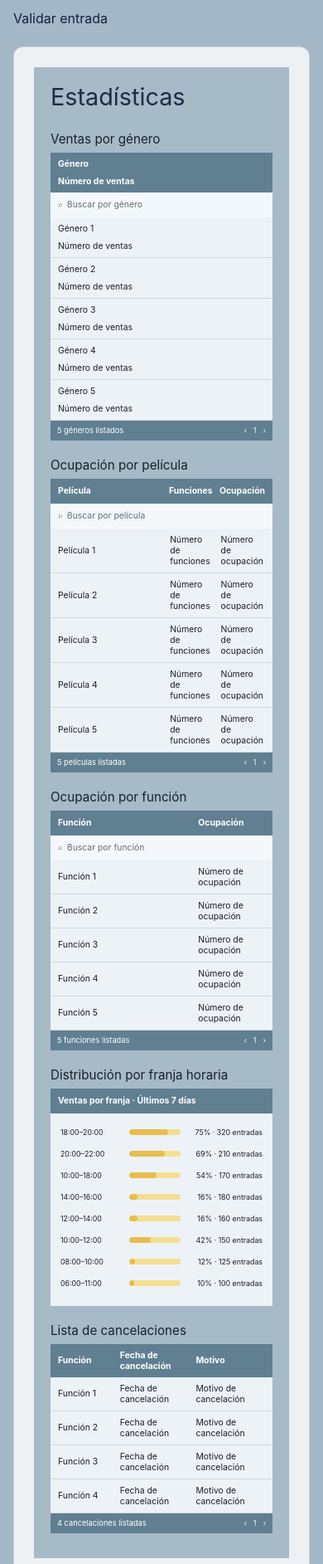
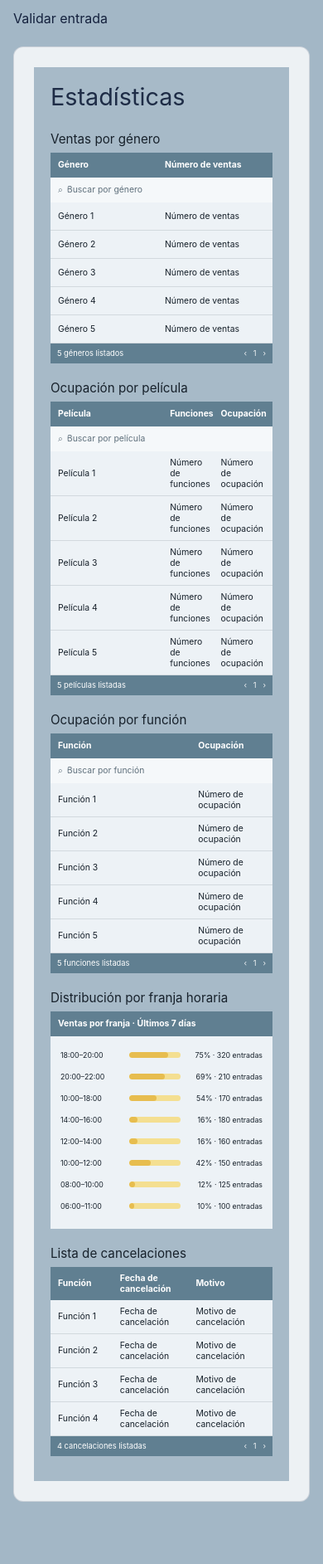
Before and after one commit to Kuperph7/cine-paradiso-web, a Flask app: page /admin/estadisticas in a window 390 px wide. Shown: the part 355-2240 px from the top of the page at 83% size. Run offline with Flask 3, Linux system fonts and the light colour scheme.

Commit message:
modificacion css

```diff
--- a/app/static/css/configuracion.css
+++ b/app/static/css/configuracion.css
@@ -21,7 +21,8 @@
 }
 
 .config-sidebar nav {
-    display: grid;
+    display: flex;
+    flex-direction: column;
     gap: 20px;
 }
 
--- a/app/static/css/estadisticas.css
+++ b/app/static/css/estadisticas.css
@@ -20,14 +20,16 @@
     text-align: center;
 }
 
-.estadisticas-grid {
-    display: grid;
-    grid-template-columns: repeat(2, minmax(0, 1fr));
+.estadisticas-list {
+    display: flex;
+    flex-wrap: wrap;
     align-items: start;
     gap: 18px 14px;
 }
 
 .stat-panel {
+    width: calc((100% - 14px) / 2);
+    flex: 0 0 calc((100% - 14px) / 2);
     min-width: 0;
 }
 
@@ -38,8 +40,8 @@
 }
 
 .stat-genero {
-    grid-column: 1 / -1;
     width: 48%;
+    flex-basis: 48%;
     margin: 0 auto 0;
 }
 
@@ -50,9 +52,15 @@
 
 .stat-table-head,
 .stat-row {
-    display: grid;
+    display: flex;
     align-items: center;
     gap: 8px;
+}
+
+.stat-table-head > *,
+.stat-row > * {
+    min-width: 0;
+    flex: 1 1 0;
 }
 
 .stat-table-head {
@@ -114,19 +122,29 @@
     opacity: 0.9;
 }
 
-.movie-head,
-.movie-row {
-    grid-template-columns: minmax(0, 1fr) 0.42fr 0.42fr;
+.movie-head > :first-child,
+.movie-row > :first-child {
+    flex-grow: 1;
 }
 
-.function-head,
-.function-row {
-    grid-template-columns: minmax(0, 1fr) 0.5fr;
+.movie-head > :not(:first-child),
+.movie-row > :not(:first-child) {
+    flex-grow: 0.42;
 }
 
-.cancellation-head,
-.cancellation-row {
-    grid-template-columns: 0.8fr 1fr 1fr;
+.function-head > :first-child,
+.function-row > :first-child {
+    flex-grow: 1;
+}
+
+.function-head > :last-child,
+.function-row > :last-child {
+    flex-grow: 0.5;
+}
+
+.cancellation-head > :first-child,
+.cancellation-row > :first-child {
+    flex-grow: 0.8;
 }
 
 .schedule-card {
@@ -134,17 +152,30 @@
 }
 
 .schedule-list {
-    display: grid;
+    display: flex;
+    flex-direction: column;
     gap: 12px;
     padding: 15px 12px 7px;
 }
 
 .schedule-row {
-    display: grid;
-    grid-template-columns: 70px minmax(40px, 1fr) 80px;
+    display: flex;
     align-items: center;
     gap: 8px;
     font-size: 0.48rem;
+}
+
+.schedule-time {
+    flex: 0 0 70px;
+}
+
+.schedule-bar {
+    min-width: 40px;
+    flex: 1 1 auto;
+}
+
+.schedule-value {
+    flex: 0 0 80px;
 }
 
 .schedule-bar {
@@ -178,13 +209,17 @@
         text-align: left;
     }
 
-    .estadisticas-grid {
-        grid-template-columns: 1fr;
+    .estadisticas-list {
+        flex-direction: column;
         gap: 20px;
     }
 
+    .stat-panel {
+        width: 100%;
+        flex-basis: auto;
+    }
+
     .stat-genero {
-        grid-column: auto;
         width: 100%;
     }
 
@@ -224,9 +259,16 @@
     }
 
     .schedule-row {
-        grid-template-columns: 76px minmax(35px, 1fr) 92px;
         gap: 7px;
         font-size: 0.55rem;
+    }
+
+    .schedule-time {
+        flex-basis: 76px;
+    }
+
+    .schedule-value {
+        flex-basis: 92px;
     }
 }
 
@@ -237,8 +279,15 @@
     }
 
     .schedule-row {
-        grid-template-columns: 68px minmax(30px, 1fr) 84px;
         gap: 5px;
         font-size: 0.48rem;
     }
+
+    .schedule-time {
+        flex-basis: 68px;
+    }
+
+    .schedule-value {
+        flex-basis: 84px;
+    }
 }
--- a/app/static/css/servicios.css
+++ b/app/static/css/servicios.css
@@ -39,9 +39,9 @@
 }
 
 .servicio-row {
-    display: grid;
-    grid-template-columns: minmax(0, 1fr) auto;
+    display: flex;
     align-items: center;
+    justify-content: space-between;
     gap: 16px;
     min-height: 39px;
     padding: 7px 9px;
@@ -49,6 +49,7 @@
 }
 
 .servicio-name {
+    flex: 1 1 auto;
     margin: 0;
     font-size: 0.75rem;
     font-weight: 400;
--- a/app/static/css/styles.css
+++ b/app/static/css/styles.css
@@ -202,11 +253,19 @@
       font-size: 0.65rem;
     }
     .site-footer {
-      grid-template-columns: 1fr;
+      flex-direction: column;
       padding: 2.5rem 1.3rem;
     }
+    .site-footer > div,
+    .copyright {
+      width: 100%;
+      flex: none;
+    }
     .admin-layout {
-      grid-template-columns: 1fr;
+      flex-direction: column;
+    }
+    .admin-layout > .admin-nav {
+      flex-basis: auto;
     }
   }
 
@@ -1500,8 +1614,7 @@
     line-height: 1.6;
   }
   .seats-layout {
-    display: grid;
-    grid-template-columns: minmax(0, 1.4fr) minmax(280px, 0.6fr);
+    display: flex;
     align-items: start;
     gap: 1.5rem;
   }
@@ -1516,6 +1629,14 @@
     box-shadow: 0 14px 38px rgba(11, 22, 48, 0.08);
   }
   .seats-room {
+    min-width: 0;
+    flex: 1.4 1 0;
+  }
+  .seats-summary {
+    min-width: 280px;
+    flex: 0.6 1 0;
+  }
+  .seats-room {
     padding: clamp(1.2rem, 3vw, 2rem);
   }
   .seats-function-summary {
@@ -1532,7 +1653,8 @@
     font-size: 1.65rem;
   }
   .seats-function-meta {
-    display: grid;
+    display: flex;
+    flex-direction: column;
     gap: 0.18rem;
     color: #607086;
     font-size: 0.75rem;
@@ -1571,24 +1693,27 @@
     left: 0;
   }
   .seat-map {
-    display: grid;
+    display: flex;
+    flex-direction: column;
     gap: 0.65rem;
     max-width: 650px;
     margin: 0 auto;
   }
   .seat-row {
-    display: grid;
-    grid-template-columns: 24px minmax(0, 1fr) 24px;
+    display: flex;
     align-items: center;
     gap: 0.65rem;
   }
   .seat-row-items {
-    display: grid;
-    grid-template-columns: repeat(8, minmax(30px, 1fr));
-    justify-items: center;
+    display: flex;
+    min-width: 0;
+    flex: 1 1 auto;
+    justify-content: space-around;
     gap: 0.55rem;
   }
   .seat-row-letter {
+    width: 24px;
+    flex: 0 0 24px;
     color: #78869a;
     font-size: 0.72rem;
     font-weight: 850;
@@ -1604,10 +1729,11 @@
   }
   .seat {
     position: relative;
-    display: grid;
+    display: flex;
     width: 38px;
     height: 38px;
-    place-items: center;
+    align-items: center;
+    justify-content: center;
     border: 1px solid rgba(16, 32, 68, 0.22);
     border-radius: 10px 10px 7px 7px;
     background: #ffffff;
@@ -1690,7 +1816,8 @@
     padding: 1.7rem;
   }
   .seats-details {
-    display: grid;
+    display: flex;
+    flex-direction: column;
     gap: 0.85rem;
     margin: 1.5rem 0;
   }
@@ -1725,10 +1852,11 @@
   }
   .seats-continue,
   .seats-skip-candy {
-    display: grid;
+    display: flex;
     width: 100%;
     min-height: 48px;
-    place-items: center;
+    align-items: center;
+    justify-content: center;
     border-radius: 999px;
     font-size: 0.82rem;
     font-weight: 800;
@@ -1780,8 +1908,7 @@
     line-height: 1.6;
   }
   .checkout-layout {
-    display: grid;
-    grid-template-columns: minmax(0, 1.35fr) minmax(300px, 0.65fr);
+    display: flex;
     align-items: start;
     gap: 1.5rem;
   }
@@ -1793,6 +1920,14 @@
     box-shadow: 0 14px 38px rgba(11, 22, 48, 0.08);
   }
   .checkout-details {
+    min-width: 0;
+    flex: 1.35 1 0;
+  }
+  .checkout-summary {
+    min-width: 300px;
+    flex: 0.65 1 0;
+  }
+  .checkout-details {
     padding: clamp(1.2rem, 3vw, 2rem);
   }
   .checkout-details > h2,
@@ -1803,8 +1938,7 @@
     font-size: 1.65rem;
   }
   .checkout-movie {
-    display: grid;
-    grid-template-columns: 145px 1fr;
+    display: flex;
     gap: 1.4rem;
     margin-top: 1.4rem;
     padding-bottom: 1.6rem;
@@ -1812,9 +1946,11 @@
   }
   .checkout-mini-poster {
     position: relative;
-    display: grid;
+    display: flex;
+    flex: 0 0 145px;
     aspect-ratio: 2 / 3;
-    place-items: center;
+    align-items: center;
+    justify-content: center;
     overflow: hidden;
     border-radius: 14px;
     box-shadow: 0 12px 28px rgba(11, 22, 48, 0.2);
@@ -1901,7 +2037,8 @@
     text-underline-offset: 0.25rem;
   }
   .checkout-line-list {
-    display: grid;
+    display: flex;
+    flex-direction: column;
     gap: 0.75rem;
     margin: 1rem 0 0;
     padding: 0;
@@ -1928,7 +2065,8 @@
     padding: 1.7rem;
   }
   .checkout-totals {
-    display: grid;
+    display: flex;
+    flex-direction: column;
     gap: 0.9rem;
     margin: 1.5rem 0;
   }
@@ -1956,11 +2094,12 @@
     font-size: 1.35rem;
   }
   .checkout-confirm-button {
-    display: grid;
+    display: flex;
     width: 100%;
     min-height: 50px;
     margin-top: 1.2rem;
-    place-items: center;
+    align-items: center;
+    justify-content: center;
     border: 0;
     border-radius: 999px;
     background: #102044;
@@ -1983,8 +2122,8 @@
 
   /* ==================== INICIO FOOTER ==================== */
   .site-footer {
-    display: grid;
-    grid-template-columns: 1.5fr 1fr 1fr;
+    display: flex;
+    flex-wrap: wrap;
     gap: 2rem;
     padding: 3rem max(4%, calc((100% - 1180px) / 2));
     background: #0b1630;
@@ -1996,6 +2135,12 @@
     align-items: flex-start;
     gap: 0.55rem;
   }
+  .site-footer > div:first-child {
+    flex: 1.5 1 0;
+  }
+  .site-footer > div:not(:first-child) {
+    flex: 1 1 0;
+  }
   .footer-brand {
     color: #ffffff;
   }
@@ -2012,7 +2157,8 @@
     font-size: 0.87rem;
   }
   .copyright {
-    grid-column: 1 / -1;
+    width: 100%;
+    flex: 0 0 100%;
     padding-top: 1.5rem;
     border-top: 1px solid rgba(255, 255, 255, 0.12);
     font-size: 0.78rem;
@@ -2032,12 +2178,14 @@
     margin: auto;
   }
   .form-stack {
-    display: grid;
+    display: flex;
+    flex-direction: column;
     gap: 1rem;
     margin-bottom: 1rem;
   }
   .form-stack label {
-    display: grid;
+    display: flex;
+    flex-direction: column;
     gap: 0.4rem;
   }
   input {
@@ -2064,14 +2212,21 @@
     text-align: center;
   }
   .admin-layout {
-    display: grid;
-    grid-template-columns: 220px 1fr;
+    display: flex;
     gap: 1.5rem;
   }
   .admin-nav {
     display: flex;
     flex-direction: column;
     gap: 0.8rem;
+  }
+  .admin-layout > .admin-nav {
+    flex: 0 0 220px;
+  }
+  .admin-layout > main,
+  .admin-layout > section {
+    min-width: 0;
+    flex: 1 1 auto;
   }
   /* ==================== FIN COMPONENTES GENERALES ==================== */
 }
@@ -2090,7 +2245,7 @@
     margin-bottom: 2rem;
 }
 
-.sucursales-grid {
+.sucursales-list {
     display: flex;
     flex-direction: column;
     gap: 2.5rem;
--- a/app/templates/administrador/estadisticas.html
+++ b/app/templates/administrador/estadisticas.html
@@ -8,7 +8,7 @@
 <section class="estadisticas-page" aria-labelledby="estadisticas-title">
     <h1 id="estadisticas-title">Estadísticas</h1>
 
-    <div class="estadisticas-grid">
+    <div class="estadisticas-list">
         <section class="stat-panel stat-genero">
             <h2>Ventas por género</h2>
             <div class="stat-card">
--- a/app/templates/cliente/cartelera.html
+++ b/app/templates/cliente/cartelera.html
@@ -74,7 +74,7 @@
     <button type="submit">Aplicar filtros</button>
 </form>
 
-<section class="movie-grid" id="movie-grid" aria-label="Listado de películas">
+<section class="movie-list" id="movie-list" aria-label="Listado de películas">
     {% for pelicula in peliculas %}
     <article class="movie-card">
         {#
@@ -116,7 +116,7 @@
     </div>
 </section>
 
-<section class="upcoming-grid" aria-label="Próximos estrenos">
+<section class="upcoming-list" aria-label="Próximos estrenos">
     {% for pelicula in estrenos %}
     <article class="upcoming-card {{ pelicula.estilo }}">
         <div>
--- a/app/templates/cliente/peliculas_vistas.html
+++ b/app/templates/cliente/peliculas_vistas.html
@@ -4,7 +4,7 @@
 <link rel="stylesheet" href="{{ url_for('static', filename='css/peliculas_vistas.css') }}">
 <section class="watched-page">
     <h1>Películas vistas</h1>
-    <div class="watched-grid">
+    <div class="watched-list">
         {% for numero in range(8) %}
         <div class="watched-poster" aria-hidden="true"></div>
         {% endfor %}
--- a/app/templates/cliente/seleccionar_servicios.html
+++ b/app/templates/cliente/seleccionar_servicios.html
@@ -50,7 +50,7 @@
         <p>{{ productos|length }} opciones disponibles</p>
     </div>
 
-    <div class="candy-grid">
+    <div class="candy-list">
         {% for producto in productos %}
         <article class="candy-card">
             <div class="candy-product-image {{ producto.estilo }}" aria-hidden="true">
--- a/app/templates/cliente/sucursales.html
+++ b/app/templates/cliente/sucursales.html
@@ -6,7 +6,7 @@
 <section class="sucursales-container">
     <h1 class="page-title">Sucursales</h1>
 
-    <div class="sucursales-grid">
+    <div class="sucursales-list">
         {% for sucursal in sucursales %}
         <article class="sucursal-card">
             <div class="sucursal-image-wrapper">
```
Also changed, not shown: other parts of app/static/css/styles.css (+185 -79 lines), app/static/css/configuracion_perfil.css (+13 -3 lines), app/static/css/funciones.css (+21 -4 lines), app/static/css/peliculas.css (+7 -4 lines), app/static/css/peliculas_vistas.css (+11 -5 lines), app/static/css/salas.css (+13 -4 lines).
